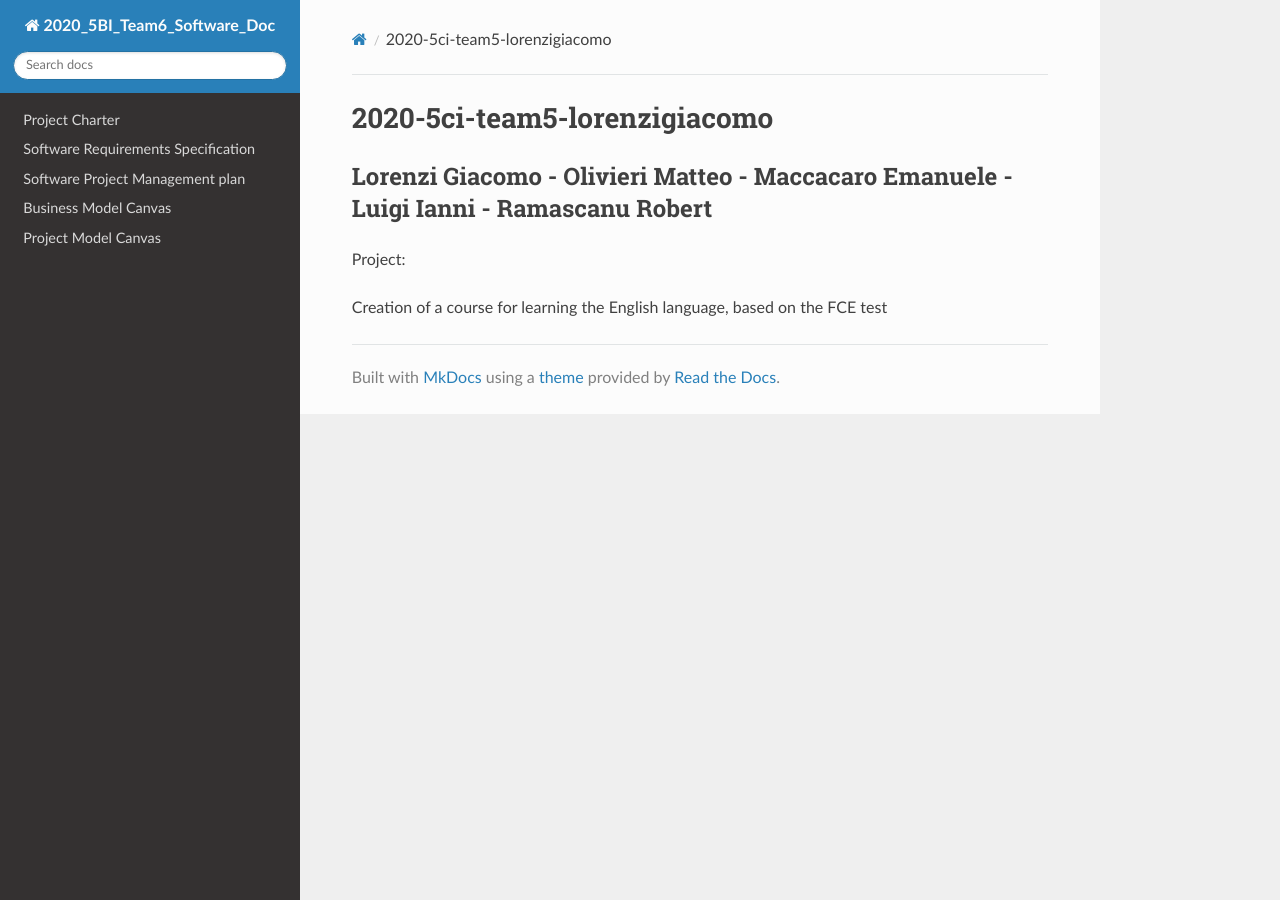
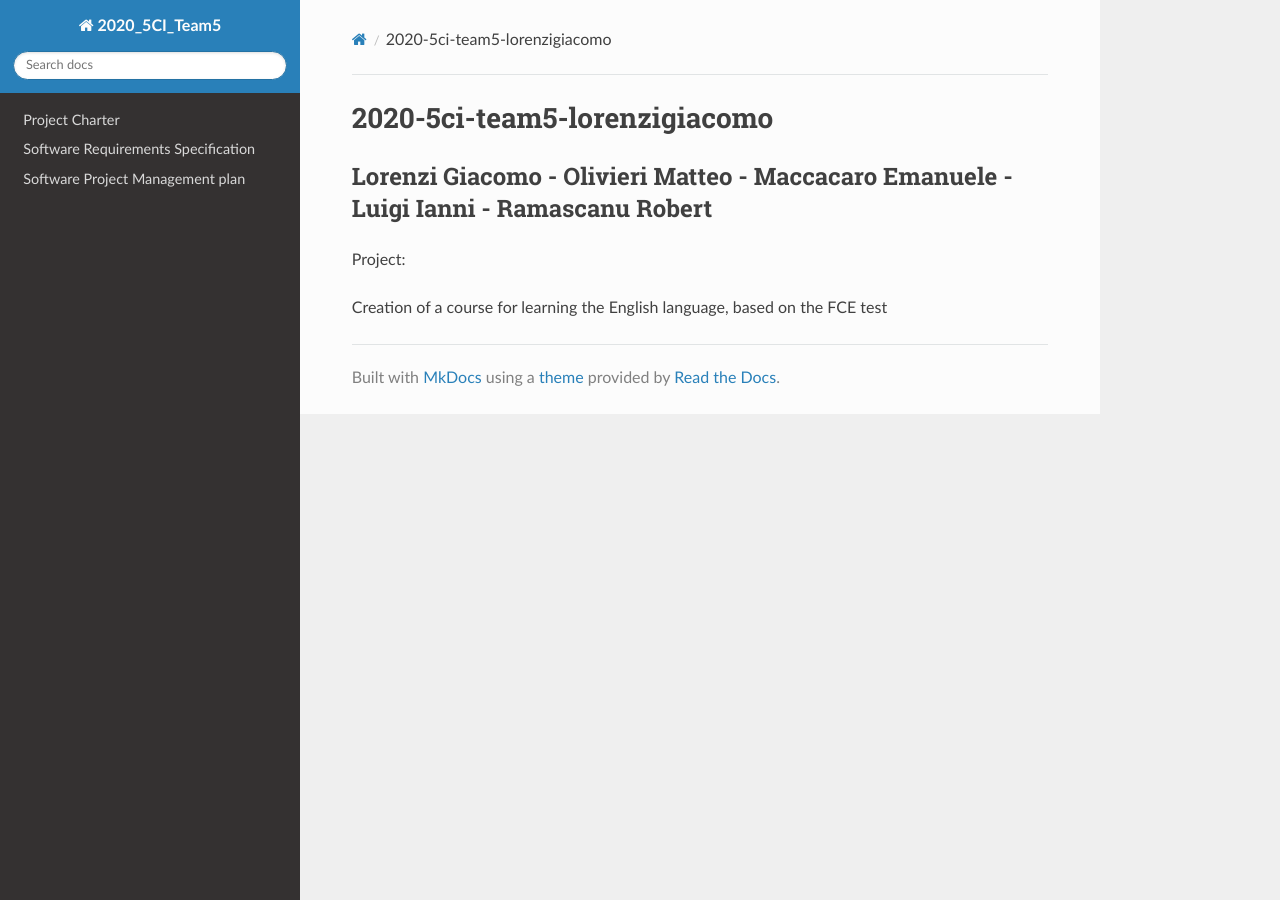
Before and after one commit to giacob500/2020-5ci-team5-lorenzigiacomo, an MkDocs documentation site: the page built from docs/index.md, in a window 1280 px wide. Built offline with MkDocs 1.6.1, drawn with Linux system fonts in a browser that asks for light colours; nearby versions of some CDN libraries.

Commit message:
Update mkdocs.yml

```diff
--- a/mkdocs.yml
+++ b/mkdocs.yml
@@ -1,10 +1,9 @@
-site_name: 2020_5BI_Team6_Software_Doc
+site_name: 2020_5CI_Team5
 nav:
-    - 'Project Charter': 'Project Charter/index.md'
-    - 'Software Requirements Specification': 'Software Requirements Specification/index.md'
-    - 'Software Project Management plan': 'Software Project Management Plan/index.md'
-    - 'Business Model Canvas': 'Business Model Canvas/index.md'
-    - 'Project Model Canvas': 'Project Model Canvas/index.md'
+    - 'Project Charter': 'Project Charter Doc.md'
+    - 'Software Requirements Specification': 'Software Requirements Specification.md'
+    - 'Software Project Management plan': 'Software Project Management Plan.md'
+
 
 theme:
     name: readthedocs
```
